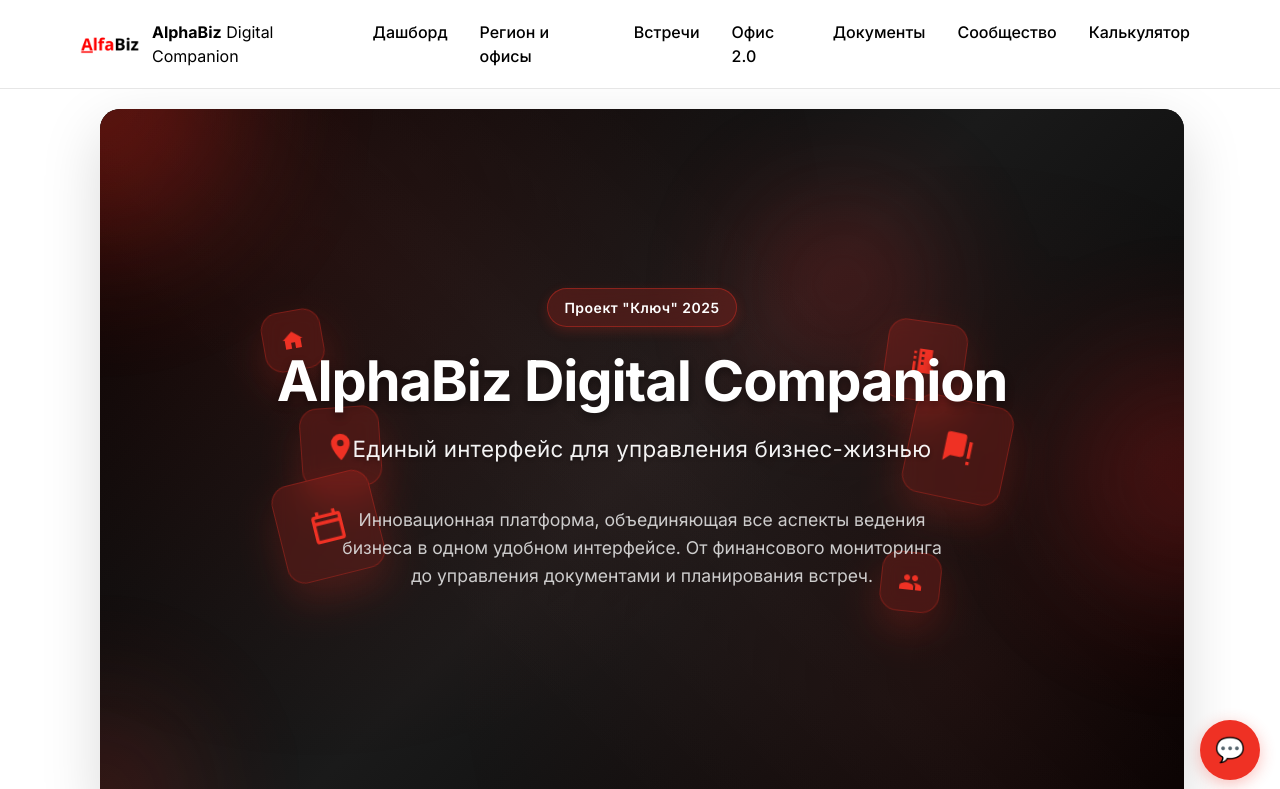
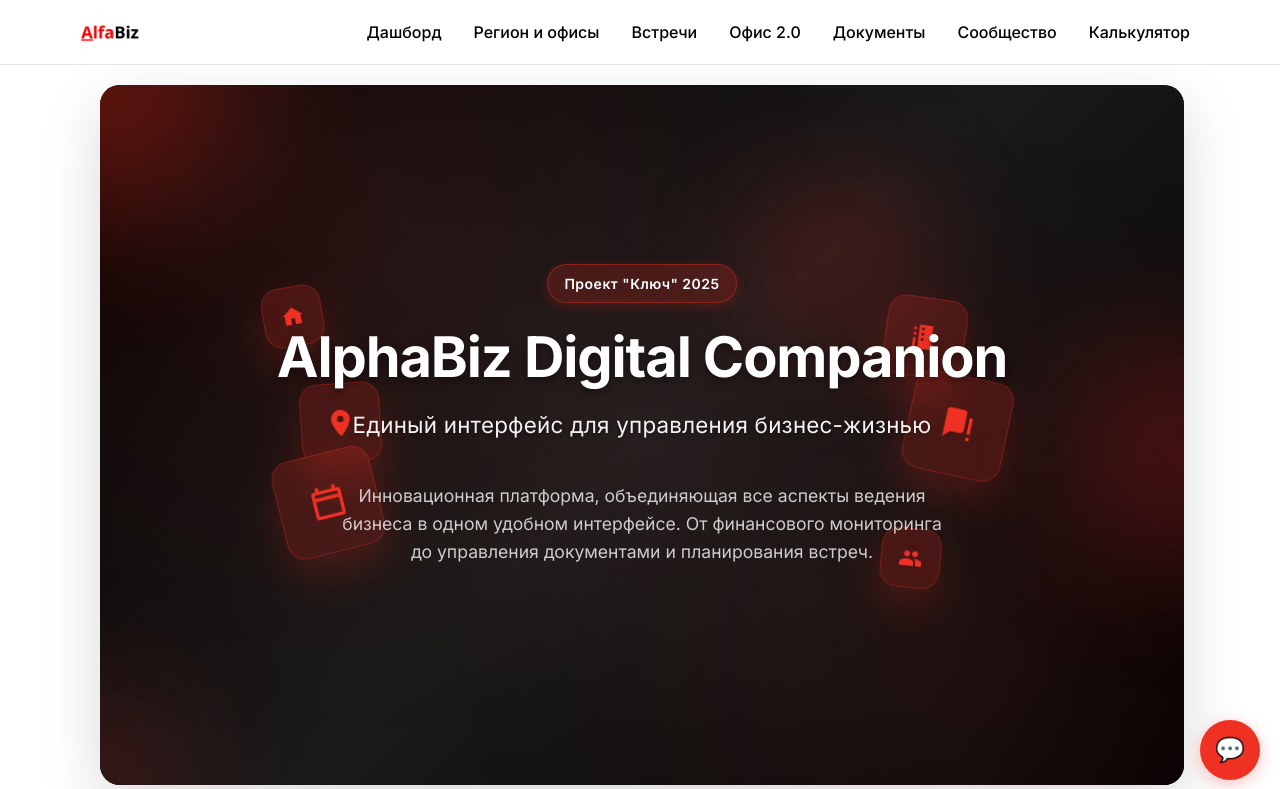
Before and after one commit to TimaPelmesh/AlphaBiz_Digital, a plain HTML site: page about.html in a window 1280 px wide. Shown: the top 789 px of the page. Drawn offline with Linux system fonts and the light colour scheme.

Commit message:
Add files via upload

```diff
--- a/about.html
+++ b/about.html
@@ -29,10 +29,6 @@
       <div class="container header-inner">
         <div class="brand">
           <img src="logo.png" alt="AlphaBiz" class="logo" />
-          <div class="brand-text">
-            <strong>AlphaBiz</strong>
-            <span>Digital Companion</span>
-          </div>
         </div>
         <nav class="nav" aria-label="Главная навигация">
           <ul>
```
Also changed, not shown: vault.html (+0 -4 lines).
